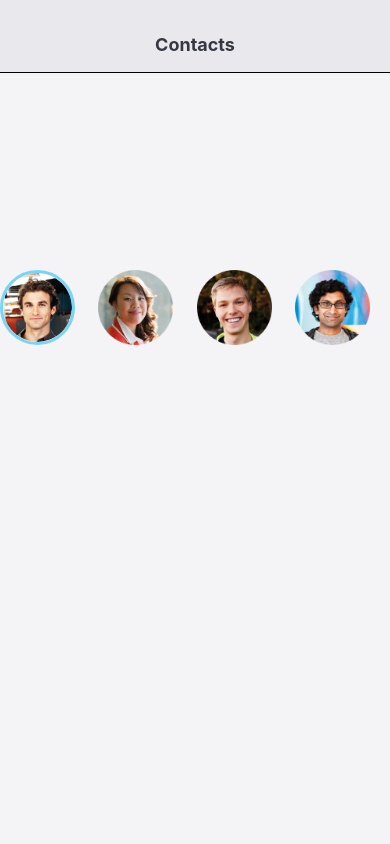
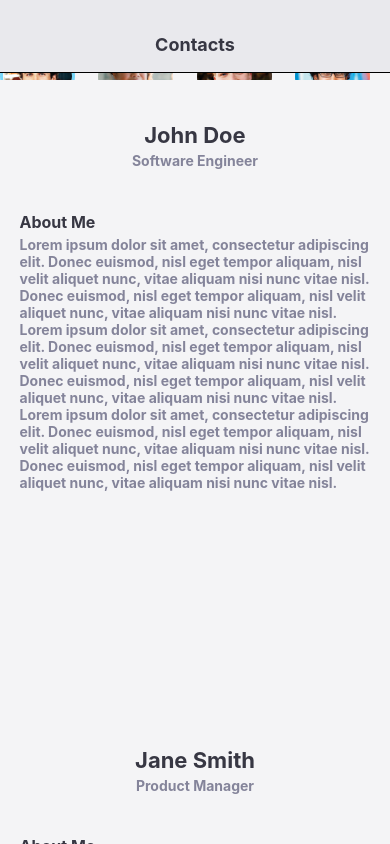
Before and after one commit to memonsahil/contacts-ui, a React Native app: screen / in a window 390 px wide. Built offline with nearby package versions, Linux system fonts and the light colour scheme.

Commit message:
Refactor contactInfo to contactsList in App.tsx

```diff
--- a/App.tsx
+++ b/App.tsx
@@ -15,7 +15,7 @@ const App = () => {
     const [isScrolling, setIsScrolling] = useState<boolean>(false)
     const [selectedAvatarIndex, setSelectedAvatarIndex] = useState<number>(0)
 
-    const contactInfo = contacts.map((contact: contactType, index) => ({
+    const contactsList = contacts.map((contact: contactType, index) => ({
         ...contact,
         avatar: avatars[index],
     }))
@@ -26,7 +26,7 @@ const App = () => {
             <AvatarSlider
                 avatarRef={avatarScrollViewRef}
                 contactRef={contactInfoScrollViewRef}
-                contacts={contactInfo}
+                contacts={contactsList}
                 indexSetter={setSelectedAvatarIndex}
                 currentIndex={selectedAvatarIndex}
                 scrollSetter={setIsScrolling}
@@ -35,7 +35,7 @@ const App = () => {
             <ContactInfo
                 avatarRef={avatarScrollViewRef}
                 contactRef={contactInfoScrollViewRef}
-                contactDetails={contactInfo}
+                contacts={contactsList}
                 indexSetter={setSelectedAvatarIndex}
                 scrollSetter={setIsScrolling}
                 isScroll={isScrolling}
```
